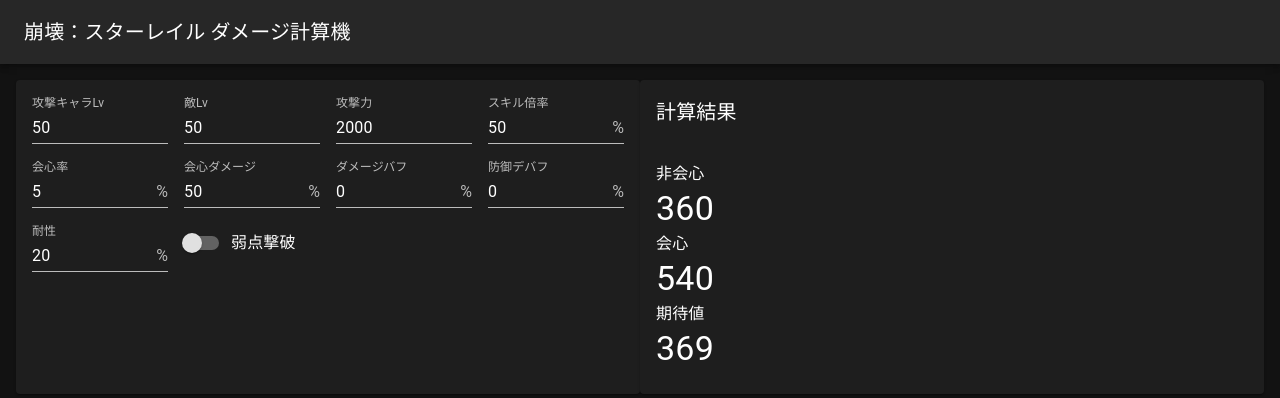
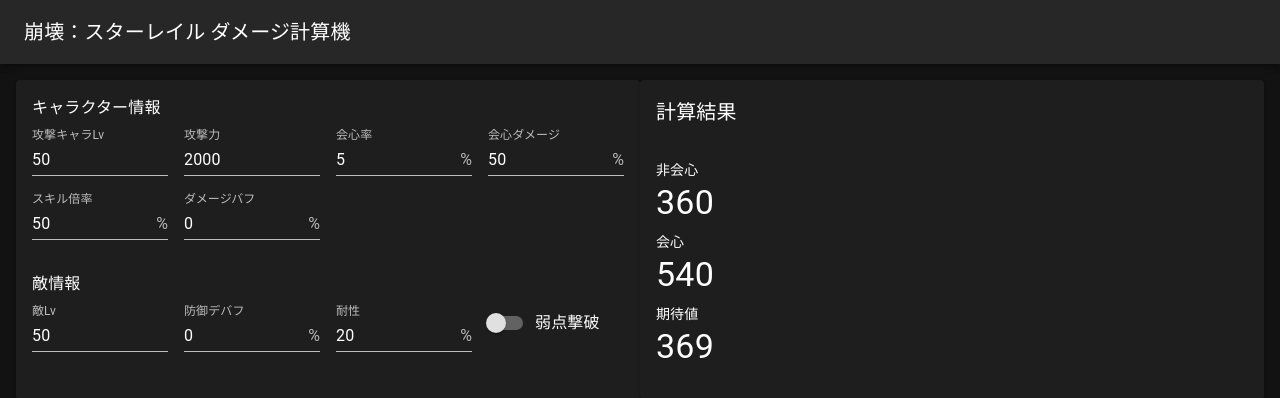
Before and after one commit to voltilamm/hsr-damage-calc, a React (Create React App) app: page / in a window 1280 px wide. Shown: the top 398 px of the page. Built offline with nearby package versions, Linux system fonts and the light colour scheme.

Commit message:
feat: brush up layout

```diff
--- a/src/App.tsx
+++ b/src/App.tsx
@@ -130,7 +130,13 @@
         <Grid item xs={12} sm={12} md={6}>
           <Card sx={{ height: "100%" }}>
             <CardContent>
-              <Grid container component="div" spacing={2}>
+              <Typography mb={1}>キャラクター情報</Typography>
+              <Grid
+                container
+                component="div"
+                spacing={2}
+                sx={{ marginBottom: 4 }}
+              >
                 <Grid item xs={6} sm={6} md={3}>
                   <TextField
                     {...register("characterLevel")}
@@ -144,39 +150,12 @@
                 </Grid>
                 <Grid item xs={6} sm={6} md={3}>
                   <TextField
-                    {...register("enemyLevel")}
-                    fullWidth
-                    id="enemy-level"
-                    label="敵Lv"
-                    type="number"
-                    InputLabelProps={{ shrink: true }}
-                    variant="standard"
-                  />
-                </Grid>
-                <Grid item xs={6} sm={6} md={3}>
-                  <TextField
                     {...register("scalingAttribute")}
                     fullWidth
                     id="scaling-attribute"
                     label="攻撃力"
                     type="number"
                     InputLabelProps={{ shrink: true }}
-                    variant="standard"
-                  />
-                </Grid>
-                <Grid item xs={6} sm={6} md={3}>
-                  <TextField
-                    {...register("skillMultiplier")}
-                    fullWidth
-                    id="skill-multiplier"
-                    label="スキル倍率"
-                    type="number"
-                    InputLabelProps={{ shrink: true }}
-                    InputProps={{
-                      endAdornment: (
-                        <InputAdornment position="end">%</InputAdornment>
-                      ),
-                    }}
                     variant="standard"
                   />
                 </Grid>
@@ -214,6 +193,22 @@
                 </Grid>
                 <Grid item xs={6} sm={6} md={3}>
                   <TextField
+                    {...register("skillMultiplier")}
+                    fullWidth
+                    id="skill-multiplier"
+                    label="スキル倍率"
+                    type="number"
+                    InputLabelProps={{ shrink: true }}
+                    InputProps={{
+                      endAdornment: (
+                        <InputAdornment position="end">%</InputAdornment>
+                      ),
+                    }}
+                    variant="standard"
+                  />
+                </Grid>
+                <Grid item xs={6} sm={6} md={3}>
+                  <TextField
                     {...register("damageBuff")}
                     fullWidth
                     id="damage-buff"
@@ -225,6 +220,20 @@
                         <InputAdornment position="end">%</InputAdornment>
                       ),
                     }}
+                    variant="standard"
+                  />
+                </Grid>
+              </Grid>
+              <Typography mb={1}>敵情報</Typography>
+              <Grid container component="div" spacing={2}>
+                <Grid item xs={6} sm={6} md={3}>
+                  <TextField
+                    {...register("enemyLevel")}
+                    fullWidth
+                    id="enemy-level"
+                    label="敵Lv"
+                    type="number"
+                    InputLabelProps={{ shrink: true }}
                     variant="standard"
                   />
                 </Grid>
@@ -277,16 +286,16 @@
               titleTypographyProps={{ variant: "h6" }}
             />
             <CardContent>
-              <Typography variant="subtitle1">非会心</Typography>
-              <Typography variant="h4">
+              <Typography variant="subtitle2">非会心</Typography>
+              <Typography variant="h4" mb={1}>
                 {Math.floor(minDamage).toLocaleString()}
               </Typography>
-              <Typography variant="subtitle1">会心</Typography>
-              <Typography variant="h4">
+              <Typography variant="subtitle2">会心</Typography>
+              <Typography variant="h4" mb={1}>
                 {Math.floor(maxDamage).toLocaleString()}
               </Typography>
-              <Typography variant="subtitle1">期待値</Typography>
-              <Typography variant="h4">
+              <Typography variant="subtitle2">期待値</Typography>
+              <Typography variant="h4" mb={1}>
                 {Math.floor(expectedDamage).toLocaleString()}
               </Typography>
             </CardContent>
```
